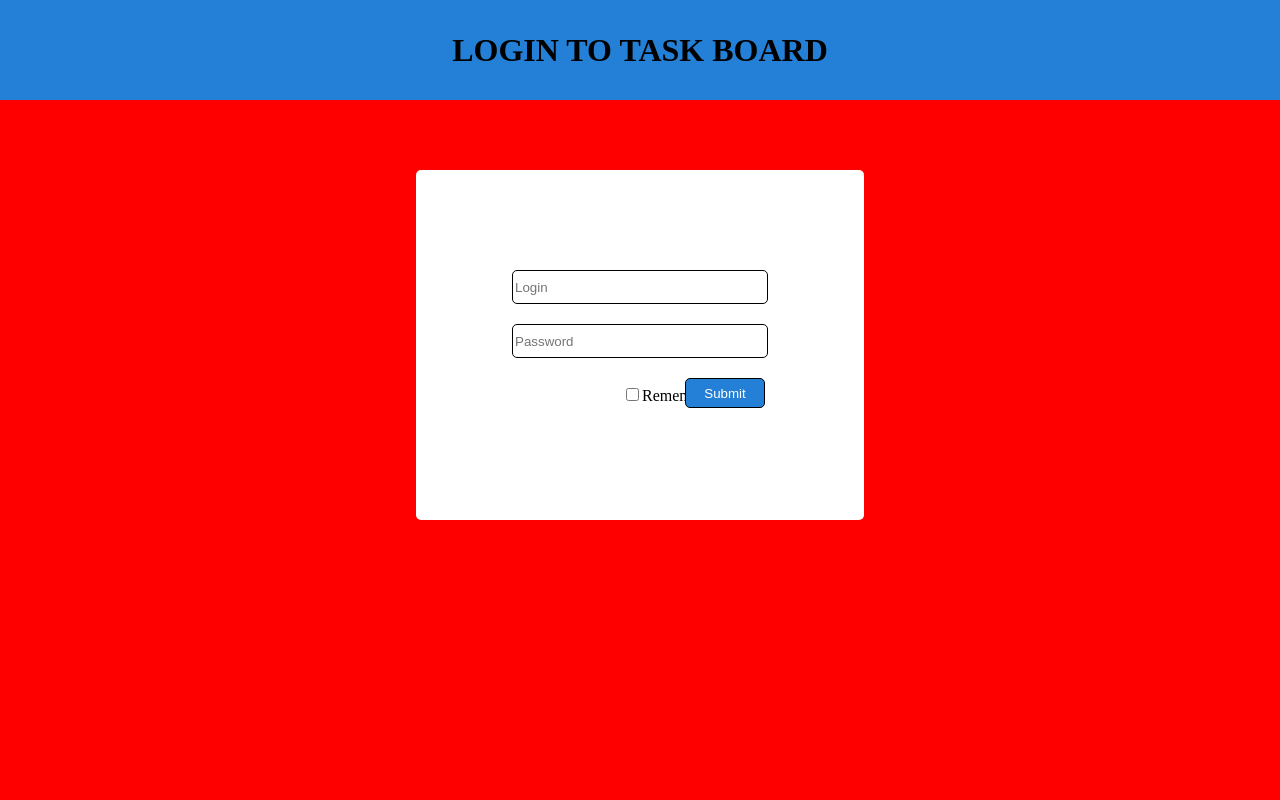
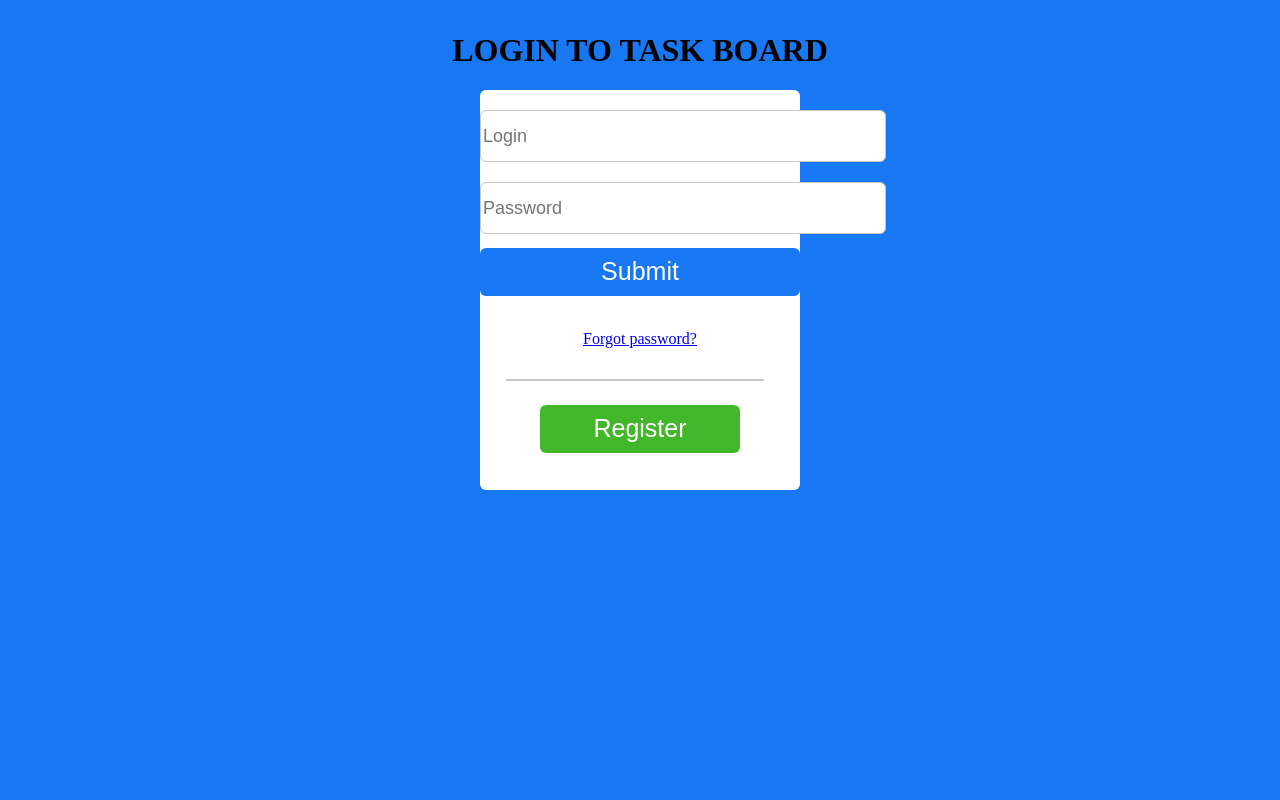
Before and after one commit to JanKolo04/task-table, a PHP site: page /login.html in a window 1280 px wide. Run offline with PHP 8.4, Linux system fonts and the light colour scheme.

Commit message:
new login design

```diff
--- a/login-style.css
+++ b/login-style.css
@@ -7,7 +7,7 @@
 	width: 100%;
 	justify-content: center;
   	align-items: center;
-	background-color: #2480D6;
+	background-color: #1877f2;
 }
 
 .main {
@@ -19,28 +19,30 @@
 	width: 100%;
 	justify-content: center;
   	align-items: center;
-	background-color: red;
+	background-color: #1877f2;
 }
 
 .white-background {
 	position: absolute;
-	height: 350px;
-	width: 35%;
-	top: 10%;
-	border-radius: 5px;
+	height: 400px;
+	width: 25%;
+  	top: 50%;
+  	left: 50%;
+  	transform: translate(-50%, -90%);
+	border-radius: 6px;
 	background-color: white;
 }
 
 .login {
 	display: block;
-  	width: 250px;
-  	height: 30px;
-  	margin-top: 100px;
+    font-size: 18px;
+    line-height: 48px;
+    width: 400px;
+  	margin-top: 20px;
   	margin-right: auto;
   	margin-left: auto;
-  	resize: none;
-  	border-radius: 5px;
-  	border: 1px solid black;
+  	border-radius: 6px;
+  	border: 1px solid #C5C7C9;
   	white-space: nowrap;
   	overflow: hidden;
     background-color: white;
@@ -50,52 +52,80 @@
 
 .passwd {
 	display: block;
-  	width: 250px;
-  	height: 30px;
+    font-size: 18px;
+    line-height: 48px;
+    width: 400px;
   	margin-top: 20px;
   	margin-right: auto;
   	margin-left: auto;
-  	resize: none;
-  	border-radius: 5px;
-  	border: 1px solid black;
+  	border-radius: 6px;
+  	border: 1px solid #C5C7C9;
   	white-space: nowrap;
   	overflow: hidden;
     background-color: white;
   	color: black;
 }
 
-.check-submit {
+
+
+#submit-div {
+	margin-top: 10px;
+	width: 100%;
+	height: 55px;
 	display: flex;
-	flex-direction: row;
-	width: 100%;
-	height: 50px;
-	margin-top: 10px;
-}
-
-#label {
-	width: 50%;
-	display: flex;
-	white-space: nowrap;
-}
-
-#button {
-	width: 50%;
-	display: flex;
+	justify-content: center;
+  	align-items: center;
 }
 
 
-.remember {
-	margin-top: 20px;
-	margin-left: 210px;
+
+.submit {
+	width: 400px;
+	height: 48px;
+    border: none;
+    border-radius: 6px;
+    font-size: 25px;
+    color: white;
+    background-color: #1877f2;
 }
 
-.submit {
-	margin-top: 10px;
-	margin-left: 45px;
-	height: 30px;
-	width: 80px;
-	border: 1px solid black;
-	border-radius: 5px;
-	color: white;
-	background-color: #2480D6;
+
+
+#forgot-text {
+	margin-top: 30px;
+	width: 100%;
+	height: 20px;
+	display: flex;
+	justify-content: center;
+	align-items: center;
 }
+
+
+.horizontal-line {
+	margin-top: 30px;
+	width: 80%;
+	transform: translate(10%, 0%);
+	border: 1px solid #C5C7C9;
+}
+
+
+
+#register-div {
+	margin-top: 20px;
+	width: 100%;
+	height: 55px;
+	display: flex;
+	justify-content: center;
+  	align-items: center;
+}
+
+
+.register {
+	width: 200px;
+	height: 48px;
+    border: none;
+    border-radius: 6px;
+    font-size: 25px;
+    color: white;
+    background-color: #42b72a;
+}
--- a/login.html
+++ b/login.html
@@ -17,17 +17,22 @@
 			<input type="text" class="login" required placeholder="Login">
 			<input type="Password" class="passwd" required placeholder="Password">
 
-			<div class="check-submit">
-				<div id="label">
-					<label>
-						<input class="remember" type="checkbox" name="remember">Remember me
-					</label>
-				</div>
+			<div id="submit-div">
+				<button class="submit" id="submit">Submit</button>
+			</div>
 
-				<div id="button">
-					<button class="submit" id="submit">Submit</button>
-				</div>
+			<div id="forgot-text">
+				<a id="forgot" href="main.html">Forgot password?</a>
 			</div>
+
+			<div class="horizontal-line"></div>
+
+
+			<div id="register-div">
+				<button class="register" id="register">Register</button>
+			</div>
+
+
 		</div>
 	</div>
 
```
Also changed, not shown: 1 other file.
